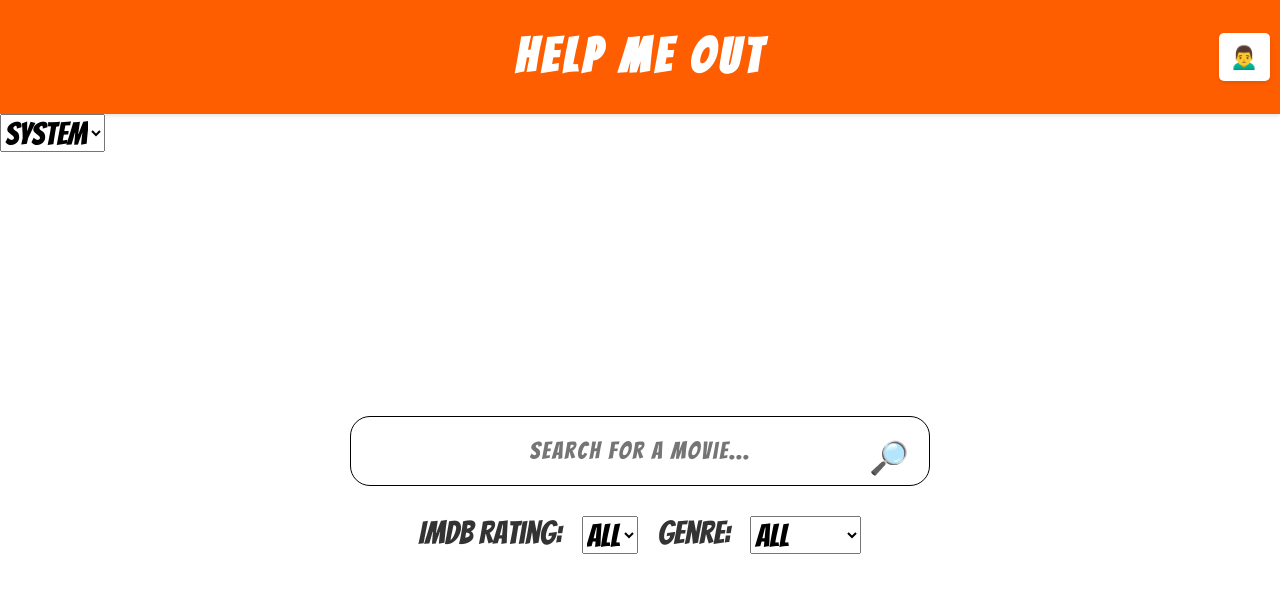
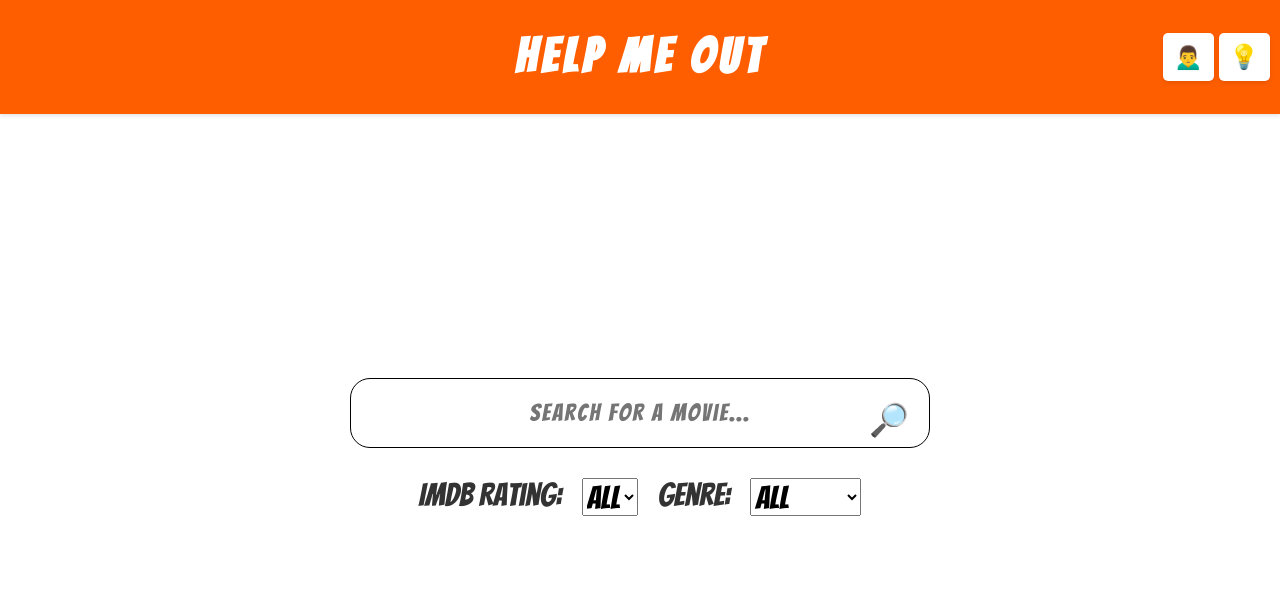
Before and after one commit to philipalgebrink/helpmeout, a Nuxt app: page / in a window 1280 px wide. Shown: the top 592 px of the page. Built offline with nearby package versions, Linux system fonts and the light colour scheme.

Commit message:
Edited Themebutton
Added transition & design
Changed position in header

```diff
--- a/components/header.vue
+++ b/components/header.vue
@@ -10,10 +10,10 @@
       <!-- Authentication Button -->
       <div class="auth-button">
         <NuxtLink to="/profile">🙍‍♂️</NuxtLink>
+        <Themebutton />
       </div>
     </div>
   </header>
-  <Themebutton />
 </template>
 
 <script lang="ts" setup>
@@ -59,6 +59,7 @@ h1 {
   display: flex;
   justify-content: flex-end;
   flex: 1; /* Align to the right */
+  gap: 5px;
 }
 
 /* Auth button styling */
--- a/components/themebutton.vue
+++ b/components/themebutton.vue
@@ -1,32 +1,46 @@
 <template>
-    <select v-model="$colorMode.preference">
-      <option value="system">System</option>
-      <option value="light">Light</option>
-      <option value="dark">Dark</option>
-    </select>
+  <button @click="toggleColorMode" :class="themeSwitch">
+    💡
+  </button>
 </template>
 
 <script lang="ts" setup>
 
+const colorMode = useColorMode();
+
+const toggleColorMode = () => {
+  colorMode.preference = colorMode.preference === 'dark' ? 'light' : 'dark';
+};
+
+const themeSwitch = computed(() => {
+  return colorMode.preference === 'dark' ? 'dark-mode' : 'light-mode';
+});
 
 </script>
 
 <style>
 
-.themeselect {
-  position: fixed;
-  top: 0;
-  right: 0;
-  padding: 0.5rem;
-  font-size: 1rem;
+button.light-mode, button.dark-mode {
+  background-color: white;
   border: none;
-  background: none;
-  color: var(--color-text);
+  border-radius: 5px;
+  padding: 10px 10px;
+  font-size: 24px;
   cursor: pointer;
+  transition: all 0.3s ease;
+  box-shadow: 0 2px 4px rgba(0, 0, 0, 0.1); /* Subtle shadow */
+  text-decoration: none;
+  letter-spacing: 1px;
+  filter: none;
+  transition: filter 1s ease;
 }
 
-.themeselect option {
-  color: black;
+button.dark-mode {
+  filter: grayscale(100%);
+}
+
+button.dark-mode:hover, button.light-mode:hover {
+  background-color: rgba(255, 255, 255, 0.8);
 }
 
 </style>
```
